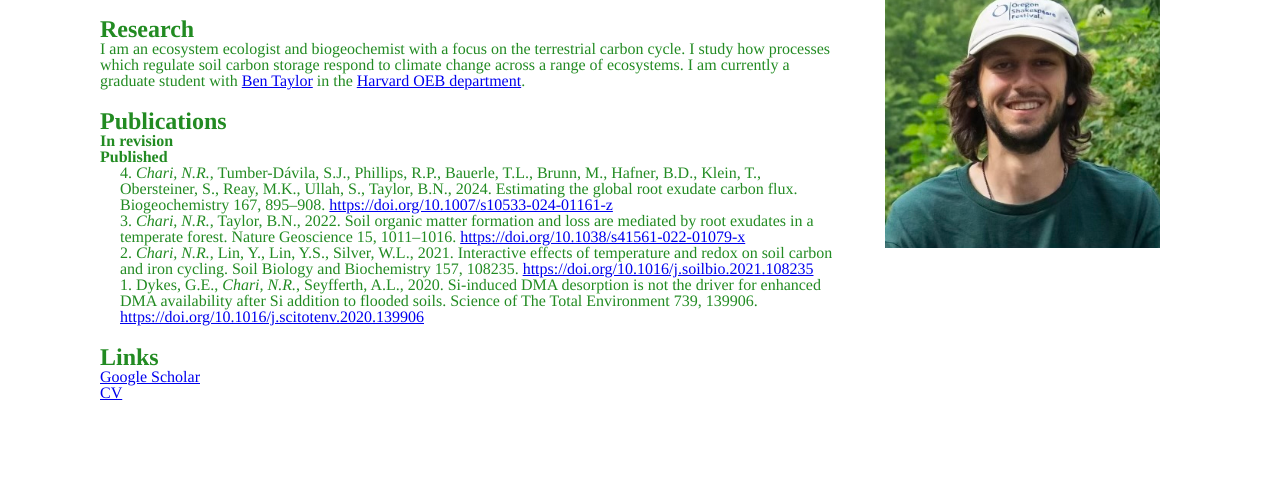
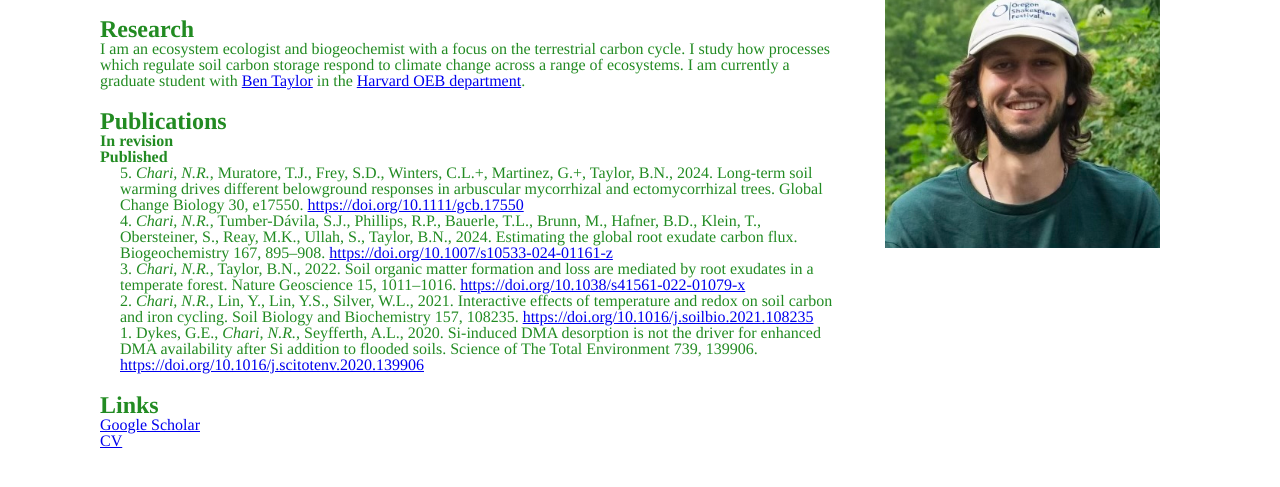
Before and after one commit to nrchari/nrchari.github.io, a plain HTML site: page index.html in a window 1280 px wide. Shown: the part 91-578 px from the top of the page. Drawn offline with Linux system fonts and the light colour scheme.

Commit message:
Add files via upload

```diff
--- a/index.html
+++ b/index.html
@@ -27,6 +27,9 @@
 
 
             <b>Published</b><br>
+
+              <p style="margin-left: 0; padding-left: 20px;">5. <i>Chari, N.R.</i>, Muratore, T.J., Frey, S.D., Winters, C.L.+, Martinez, G.+, Taylor, B.N., 2024. Long-term soil warming drives different belowground responses in arbuscular mycorrhizal and ectomycorrhizal trees. Global Change Biology 30, e17550. <a href="https://doi.org/10.1111/gcb.17550">https://doi.org/10.1111/gcb.17550</a></p>
+
               <p style="margin-left: 0; padding-left: 20px;">4. <i>Chari, N.R.</i>, Tumber-Dávila, S.J., Phillips, R.P., Bauerle, T.L., Brunn, M., Hafner, B.D., Klein, T., Obersteiner, S., Reay, M.K., Ullah, S., Taylor, B.N., 2024. Estimating the global root exudate carbon flux. Biogeochemistry 167, 895–908. <a href="https://doi.org/10.1007/s10533-024-01161-z">https://doi.org/10.1007/s10533-024-01161-z</a></p>
 
               <p style="margin-left: 0; padding-left: 20px;">3. <i>Chari, N.R.</i>, Taylor, B.N., 2022. Soil organic matter formation and loss are mediated by root exudates in a temperate forest. Nature Geoscience 15, 1011–1016. <a href="https://doi.org/10.1038/s41561-022-01079-x">https://doi.org/10.1038/s41561-022-01079-x</a></p>
```
